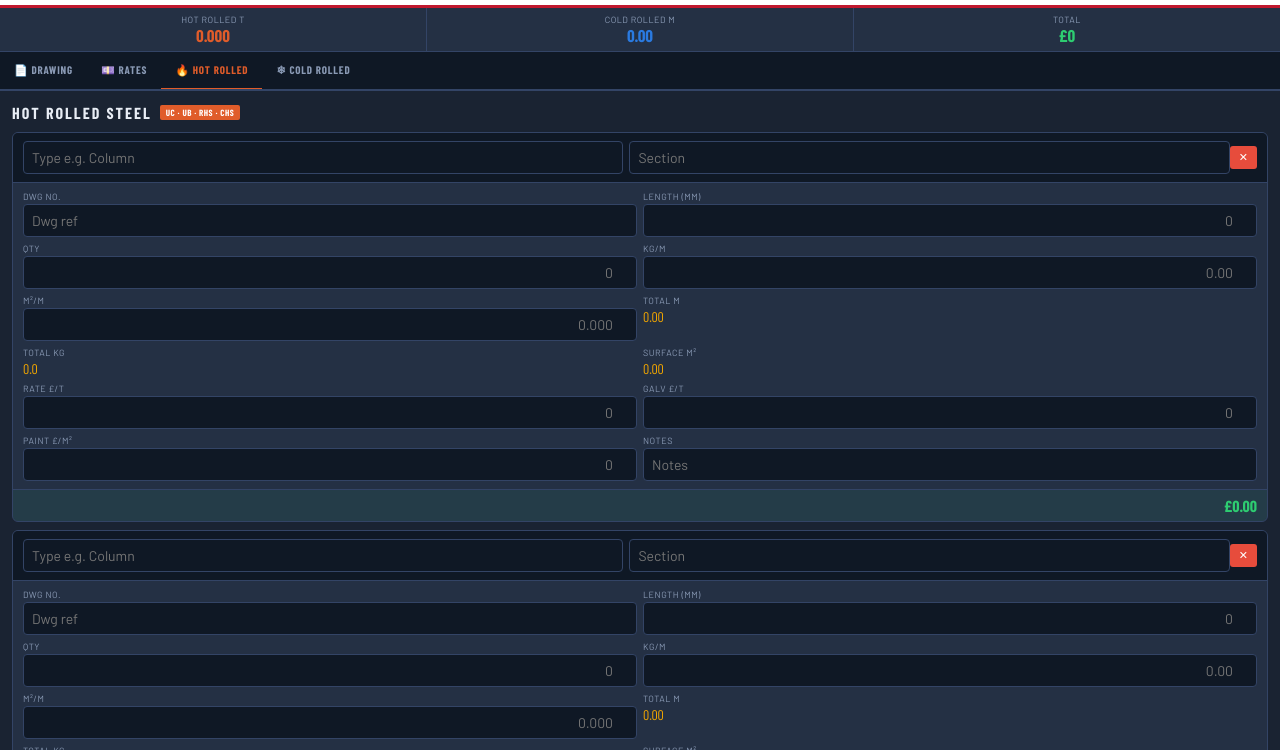
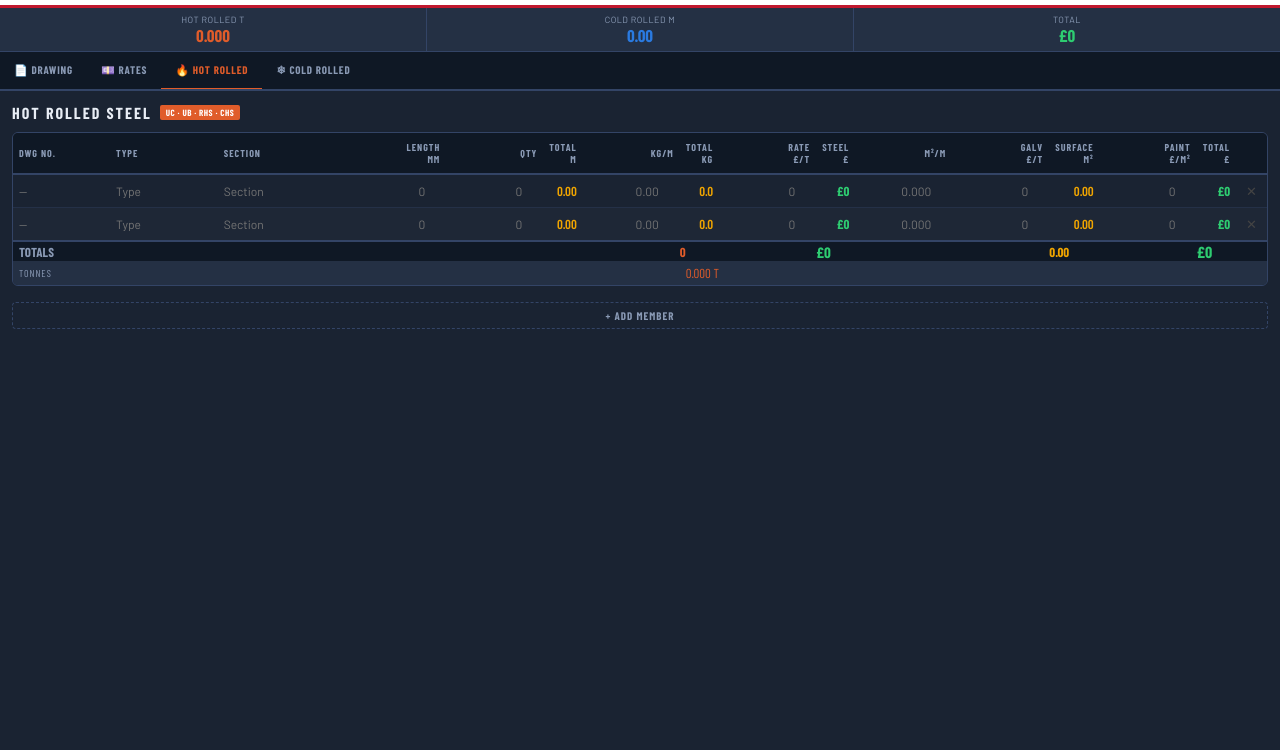
Before and after one commit to daftchip/rl-estimator, a plain HTML site: page index.html in a window 1280 px wide. Both pictures are taken after a click on the element "🔥 HOT ROLLED". Shown: the part 50-800 px from the top of the page. Drawn offline with nearby package versions, Linux system fonts and the light colour scheme; a web font is replaced by a local one.

Commit message:
Update index.html

```diff
--- a/index.html
+++ b/index.html
@@ -88,6 +88,38 @@ input[type=number]{text-align:right;}
 .result-banner.show{display:flex;}
 .result-banner.success{background:#1a3a2a;border:1px solid var(--green);color:var(--green);}
 .result-banner.error{background:#3a1a1a;border:1px solid var(--red);color:var(--red);}
+
+/* ── TAKE-OFF TABLE ── */
+.takeoff-wrap{overflow-x:auto;-webkit-overflow-scrolling:touch;margin-bottom:10px;border-radius:6px;border:1px solid var(--border);}
+.takeoff-table{width:100%;border-collapse:collapse;min-width:900px;}
+.takeoff-table thead tr{background:var(--inp);}
+.takeoff-table thead th{font-family:'Barlow Condensed',sans-serif;font-size:10px;font-weight:700;letter-spacing:1px;text-transform:uppercase;color:var(--dim);padding:8px 6px;text-align:right;border-bottom:2px solid var(--border);white-space:nowrap;}
+.takeoff-table thead th:first-child,.takeoff-table thead th:nth-child(2),.takeoff-table thead th:nth-child(3){text-align:left;}
+.takeoff-table tbody tr{border-bottom:1px solid rgba(51,68,102,0.4);transition:background .15s;}
+.takeoff-table tbody tr:hover{background:rgba(240,165,0,0.04);}
+.takeoff-table tbody tr:nth-child(even){background:rgba(255,255,255,0.02);}
+.takeoff-table tbody td{padding:7px 6px;font-size:12px;text-align:right;vertical-align:middle;}
+.takeoff-table tbody td:first-child,.takeoff-table tbody td:nth-child(2),.takeoff-table tbody td:nth-child(3){text-align:left;}
+.takeoff-table tbody td input{background:transparent;border:none;color:var(--text);font-family:'Barlow',sans-serif;font-size:12px;text-align:right;width:100%;min-width:50px;padding:2px 0;-webkit-appearance:none;}
+.takeoff-table tbody td input:focus{outline:none;color:var(--accent);}
+.takeoff-table tbody td input.left{text-align:left;}
+.takeoff-table tbody td.calc{color:var(--accent);font-family:'Barlow Condensed',sans-serif;font-size:13px;font-weight:600;}
+.takeoff-table tbody td.price{color:var(--green);font-family:'Barlow Condensed',sans-serif;font-size:13px;font-weight:700;}
+.takeoff-table tbody td.del-cell{text-align:center;width:28px;}
+.del-btn{background:none;border:none;color:#444;cursor:pointer;font-size:13px;padding:2px 4px;border-radius:3px;line-height:1;}
+.del-btn:hover{background:var(--red);color:#fff;}
+/* section group header */
+.grp-hdr td{background:linear-gradient(90deg,rgba(224,92,42,0.15),transparent);font-family:'Barlow Condensed',sans-serif;font-size:11px;font-weight:700;letter-spacing:1.5px;text-transform:uppercase;color:var(--hot);padding:5px 6px!important;border-top:1px solid rgba(224,92,42,0.3);}
+/* totals row */
+.tot-row td{background:var(--inp);font-family:'Barlow Condensed',sans-serif;font-size:13px;font-weight:700;color:var(--accent);border-top:2px solid var(--border);}
+.tot-row td.price{color:var(--green);font-size:15px;}
+/* cold table */
+.takeoff-table.cold thead tr{background:var(--inp);}
+.takeoff-table.cold .grp-hdr td{background:linear-gradient(90deg,rgba(42,122,224,0.15),transparent);color:var(--cold);border-top:1px solid rgba(42,122,224,0.3);}
+/* add row btn */
+.add-row-btn{background:none;border:1px dashed var(--border);color:var(--dim);font-family:'Barlow Condensed',sans-serif;font-size:11px;font-weight:700;letter-spacing:1px;text-transform:uppercase;padding:6px 12px;border-radius:4px;cursor:pointer;width:100%;margin-top:6px;transition:all .2s;}
+.add-row-btn:hover{border-color:var(--accent);color:var(--accent);}
+
 </style>
 </head>
 <body>
@@ -208,29 +240,89 @@ input[type=number]{text-align:right;}
 
   <div id="panel-hot" class="hidden">
     <div class="sec-title">Hot Rolled Steel <span class="badge badge-hot">UC · UB · RHS · CHS</span></div>
-    <div id="hot-rows"></div>
-    <button class="btn-add" onclick="addRow('hot')">+ Add Member</button>
-    <div class="grand-total">
-      <div class="gt-item"><div class="gt-label">Total Kg</div><div class="gt-val or" id="tot-hr-kg">0</div></div>
-      <div class="gt-item"><div class="gt-label">Tonnes</div><div class="gt-val or" id="tot-hr-tns">0.000</div></div>
-      <div class="gt-item"><div class="gt-label">Surface m²</div><div class="gt-val or" id="tot-hr-sa">0.00</div></div>
-      <div class="gt-item"><div class="gt-label">Total £</div><div class="gt-val gr" id="tot-hr-total">£0.00</div></div>
+    <div class="takeoff-wrap">
+      <table class="takeoff-table">
+        <thead>
+          <tr>
+            <th style="min-width:60px">Dwg No.</th>
+            <th style="min-width:80px">Type</th>
+            <th style="min-width:120px">Section</th>
+            <th>Length<br>mm</th>
+            <th>Qty</th>
+            <th>Total<br>m</th>
+            <th>Kg/m</th>
+            <th>Total<br>Kg</th>
+            <th>Rate<br>£/T</th>
+            <th>Steel<br>£</th>
+            <th>M²/m</th>
+            <th>Galv<br>£/T</th>
+            <th>Surface<br>m²</th>
+            <th>Paint<br>£/m²</th>
+            <th>Total<br>£</th>
+            <th></th>
+          </tr>
+        </thead>
+        <tbody id="hot-rows"></tbody>
+        <tfoot>
+          <tr class="tot-row">
+            <td colspan="7" style="text-align:left;padding-left:6px;color:var(--dim)">TOTALS</td>
+            <td id="tot-hr-kg" style="color:var(--hot)">0</td>
+            <td></td>
+            <td id="tot-hr-total" class="price">£0</td>
+            <td></td>
+            <td></td>
+            <td id="tot-hr-sa" style="color:var(--accent)">0.00</td>
+            <td></td>
+            <td class="price" style="font-size:16px" id="tot-hr-grand">£0</td>
+            <td></td>
+          </tr>
+          <tr style="background:var(--bg2)">
+            <td colspan="7" style="padding:4px 6px;font-size:10px;color:var(--dim);font-family:'Barlow Condensed',sans-serif;letter-spacing:1px;text-transform:uppercase">Tonnes</td>
+            <td colspan="9" style="padding:4px 6px;font-family:'Barlow Condensed',sans-serif;font-size:13px;color:var(--hot)" id="tot-hr-tns">0.000 T</td>
+          </tr>
+        </tfoot>
+      </table>
     </div>
+    <button class="add-row-btn" onclick="addRow('hot')">+ Add Member</button>
+    <div class="content-pad"></div>
+  </div>
+  <div id="panel-cold" class="hidden">
+    <div class="sec-title">Cold Rolled — Metsec <span class="badge badge-cold">PURLINS · RAILS</span></div>
+    <div class="takeoff-wrap">
+      <table class="takeoff-table cold">
+        <thead>
+          <tr>
+            <th style="min-width:60px">Dwg No.</th>
+            <th style="min-width:80px">Type</th>
+            <th style="min-width:100px">Section</th>
+            <th>Length<br>mm</th>
+            <th>Qty</th>
+            <th>Total<br>m</th>
+            <th>Kg/m</th>
+            <th>Weight<br>Kg</th>
+            <th>Rate<br>£/m</th>
+            <th>Price<br>£</th>
+            <th></th>
+          </tr>
+        </thead>
+        <tbody id="cold-rows"></tbody>
+        <tfoot>
+          <tr class="tot-row">
+            <td colspan="5" style="text-align:left;padding-left:6px;color:var(--dim)">TOTALS</td>
+            <td id="tot-cr-m" style="color:var(--cold)">0.00</td>
+            <td></td>
+            <td id="tot-cr-kg" style="color:var(--cold)">0</td>
+            <td></td>
+            <td id="tot-cr-price" class="price">£0</td>
+            <td></td>
+          </tr>
+        </tfoot>
+      </table>
+    </div>
+    <button class="add-row-btn" onclick="addRow('cold')">+ Add Member</button>
     <div class="content-pad"></div>
   </div>
 
-  <div id="panel-cold" class="hidden">
-    <div class="sec-title">Cold Rolled — Metsec <span class="badge badge-cold">PURLINS · RAILS</span></div>
-    <div id="cold-rows"></div>
-    <button class="btn-add" onclick="addRow('cold')">+ Add Member</button>
-    <div class="grand-total">
-      <div class="gt-item"><div class="gt-label">Total Metres</div><div class="gt-val bl" id="tot-cr-m">0.00</div></div>
-      <div class="gt-item"><div class="gt-label">Weight Kg</div><div class="gt-val bl" id="tot-cr-kg">0</div></div>
-      <div class="gt-item"><div class="gt-label">Total £</div><div class="gt-val gr" id="tot-cr-price">£0.00</div></div>
-      <div class="gt-item"><div class="gt-label">&nbsp;</div><div class="gt-val">&nbsp;</div></div>
-    </div>
-    <div class="content-pad"></div>
-  </div>
 
 </div>
 </div>
@@ -252,71 +344,86 @@ function calcC(r){
   const totalM=((+r.length||0)/1000)*(+r.qty||0);
   return{totalM,kg:totalM*(+r.kgm||0),price:totalM*(+r.rate||0)};
 }
+
+// ── SORT helpers ──
+function sectionWeight(section){
+  const m=section.match(/x(\d+(\.\d+)?)(UC|UB|RHS|CHS|SHS)?$/i);
+  return m?parseFloat(m[1]):0;
+}
+function sortHot(){
+  hotRows.sort((a,b)=>{
+    const wa=+a.kgm||sectionWeight(a.section),wb=+b.kgm||sectionWeight(b.section);
+    if(wa!==wb)return wa-wb;
+    return (a.section||'').localeCompare(b.section||'');
+  });
+}
+function sortCold(){
+  coldRows.sort((a,b)=>(a.section||'').localeCompare(b.section||''));
+}
+
+// ── HOT ROLLED TABLE ──
 function renderHot(){
+  sortHot();
   let sKg=0,sSA=0,sTot=0;
-  document.getElementById('hot-rows').innerHTML=hotRows.map(r=>{
+  let rows='';
+  hotRows.forEach(r=>{
     const c=calcH(r);sKg+=c.kg;sSA+=c.sa;sTot+=c.total;
-    return `<div class="row-card">
-      <div class="row-card-header">
-        <div style="display:flex;gap:6px;flex:1;min-width:0">
-          <input type="text" value="${esc(r.type)}" onchange="upd('hot',${r.id},'type',this.value)" placeholder="Type e.g. Column" style="flex:1;min-width:0">
-          <input type="text" value="${esc(r.section)}" onchange="upd('hot',${r.id},'section',this.value)" placeholder="Section" style="flex:1;min-width:0">
-        </div>
-        <button class="btn-danger" onclick="delRow('hot',${r.id})">✕</button>
-      </div>
-      <div class="row-card-body">
-        <div class="field-group"><div class="field-label">Dwg No.</div><input type="text" value="${esc(r.dwg)}" onchange="upd('hot',${r.id},'dwg',this.value)" placeholder="Dwg ref"></div>
-        <div class="field-group"><div class="field-label">Length (mm)</div><input type="number" value="${r.length}" onchange="upd('hot',${r.id},'length',this.value)" placeholder="0"></div>
-        <div class="field-group"><div class="field-label">Qty</div><input type="number" value="${r.qty}" onchange="upd('hot',${r.id},'qty',this.value)" placeholder="0"></div>
-        <div class="field-group"><div class="field-label">Kg/m</div><input type="number" value="${r.kgm}" onchange="upd('hot',${r.id},'kgm',this.value)" placeholder="0.00" step="0.01"></div>
-        <div class="field-group"><div class="field-label">M²/m</div><input type="number" value="${r.m2m}" onchange="upd('hot',${r.id},'m2m',this.value)" placeholder="0.000" step="0.001"></div>
-        <div class="field-group"><div class="field-label">Total m</div><div class="field-val">${c.totalM.toFixed(2)}</div></div>
-        <div class="field-group"><div class="field-label">Total Kg</div><div class="field-val">${c.kg.toFixed(1)}</div></div>
-        <div class="field-group"><div class="field-label">Surface m²</div><div class="field-val">${c.sa.toFixed(2)}</div></div>
-        <div class="field-group"><div class="field-label">Rate £/T</div><input type="number" value="${r.rate}" onchange="upd('hot',${r.id},'rate',this.value)" placeholder="0"></div>
-        <div class="field-group"><div class="field-label">Galv £/T</div><input type="number" value="${r.galvRate}" onchange="upd('hot',${r.id},'galvRate',this.value)" placeholder="0"></div>
-        <div class="field-group"><div class="field-label">Paint £/m²</div><input type="number" value="${r.paintRate}" onchange="upd('hot',${r.id},'paintRate',this.value)" placeholder="0"></div>
-        <div class="field-group"><div class="field-label">Notes</div><input type="text" value="${esc(r.notes)}" onchange="upd('hot',${r.id},'notes',this.value)" placeholder="Notes"></div>
-      </div>
-      <div class="row-card-total"><span class="total-price">£${c.total.toFixed(2)}</span></div>
-    </div>`;
-  }).join('');
-  document.getElementById('tot-hr-kg').textContent=Math.round(sKg).toLocaleString();
-  document.getElementById('tot-hr-tns').textContent=(sKg/1000).toFixed(3);
-  document.getElementById('tot-hr-sa').textContent=sSA.toFixed(2);
-  document.getElementById('tot-hr-total').textContent='£'+sTot.toFixed(2);
+    rows+=`<tr data-id="${r.id}">
+      <td><input class="left" type="text" value="${esc(r.dwg)}" onchange="upd('hot',${r.id},'dwg',this.value)" placeholder="—"></td>
+      <td><input class="left" type="text" value="${esc(r.type)}" onchange="upd('hot',${r.id},'type',this.value)" placeholder="Type"></td>
+      <td><input class="left" type="text" value="${esc(r.section)}" onchange="upd('hot',${r.id},'section',this.value)" placeholder="Section"></td>
+      <td><input type="number" value="${r.length||''}" onchange="upd('hot',${r.id},'length',this.value)" placeholder="0"></td>
+      <td><input type="number" value="${r.qty||''}" onchange="upd('hot',${r.id},'qty',this.value)" placeholder="0"></td>
+      <td class="calc">${c.totalM.toFixed(2)}</td>
+      <td><input type="number" value="${r.kgm||''}" onchange="upd('hot',${r.id},'kgm',this.value)" placeholder="0.00" step="0.01"></td>
+      <td class="calc">${c.kg.toFixed(1)}</td>
+      <td><input type="number" value="${r.rate||''}" onchange="upd('hot',${r.id},'rate',this.value)" placeholder="0"></td>
+      <td class="price">£${c.sp.toFixed(0)}</td>
+      <td><input type="number" value="${r.m2m||''}" onchange="upd('hot',${r.id},'m2m',this.value)" placeholder="0.000" step="0.001"></td>
+      <td><input type="number" value="${r.galvRate||''}" onchange="upd('hot',${r.id},'galvRate',this.value)" placeholder="0"></td>
+      <td class="calc">${c.sa.toFixed(2)}</td>
+      <td><input type="number" value="${r.paintRate||''}" onchange="upd('hot',${r.id},'paintRate',this.value)" placeholder="0"></td>
+      <td class="price">£${c.total.toFixed(0)}</td>
+      <td class="del-cell"><button class="del-btn" onclick="delRow('hot',${r.id})">✕</button></td>
+    </tr>`;
+  });
+  document.getElementById('hot-rows').innerHTML=rows;
+  // totals
+  const kgEl=document.getElementById('tot-hr-kg');if(kgEl)kgEl.textContent=Math.round(sKg).toLocaleString();
+  const tnsEl=document.getElementById('tot-hr-tns');if(tnsEl)tnsEl.textContent=(sKg/1000).toFixed(3)+' T';
+  const saEl=document.getElementById('tot-hr-sa');if(saEl)saEl.textContent=sSA.toFixed(2);
+  document.getElementById('tot-hr-total').textContent='£'+Math.round(sTot).toLocaleString();
   updateSummary();
 }
+
+// ── COLD ROLLED TABLE ──
 function renderCold(){
+  sortCold();
   let sM=0,sKg=0,sP=0;
-  document.getElementById('cold-rows').innerHTML=coldRows.map(r=>{
+  let rows='';
+  coldRows.forEach(r=>{
     const c=calcC(r);sM+=c.totalM;sKg+=c.kg;sP+=c.price;
-    return `<div class="row-card">
-      <div class="row-card-header">
-        <div style="display:flex;gap:6px;flex:1;min-width:0">
-          <input type="text" value="${esc(r.type)}" onchange="upd('cold',${r.id},'type',this.value)" placeholder="Type e.g. Purlin" style="flex:1;min-width:0">
-          <input type="text" value="${esc(r.section)}" onchange="upd('cold',${r.id},'section',this.value)" placeholder="Section" style="flex:1;min-width:0">
-        </div>
-        <button class="btn-danger" onclick="delRow('cold',${r.id})">✕</button>
-      </div>
-      <div class="row-card-body">
-        <div class="field-group"><div class="field-label">Dwg No.</div><input type="text" value="${esc(r.dwg)}" onchange="upd('cold',${r.id},'dwg',this.value)" placeholder="Dwg ref"></div>
-        <div class="field-group"><div class="field-label">Length (mm)</div><input type="number" value="${r.length}" onchange="upd('cold',${r.id},'length',this.value)" placeholder="0"></div>
-        <div class="field-group"><div class="field-label">Qty</div><input type="number" value="${r.qty}" onchange="upd('cold',${r.id},'qty',this.value)" placeholder="0"></div>
-        <div class="field-group"><div class="field-label">Kg/m</div><input type="number" value="${r.kgm}" onchange="upd('cold',${r.id},'kgm',this.value)" placeholder="0.00" step="0.01"></div>
-        <div class="field-group"><div class="field-label">Total m</div><div class="field-val">${c.totalM.toFixed(2)}</div></div>
-        <div class="field-group"><div class="field-label">Weight Kg</div><div class="field-val">${c.kg.toFixed(1)}</div></div>
-        <div class="field-group"><div class="field-label">Rate £/m</div><input type="number" value="${r.rate}" onchange="upd('cold',${r.id},'rate',this.value)" placeholder="0"></div>
-        <div class="field-group"><div class="field-label">Notes</div><input type="text" value="${esc(r.notes)}" onchange="upd('cold',${r.id},'notes',this.value)" placeholder="Notes"></div>
-      </div>
-      <div class="row-card-total"><span class="total-price">£${c.price.toFixed(2)}</span></div>
-    </div>`;
-  }).join('');
+    rows+=`<tr data-id="${r.id}">
+      <td><input class="left" type="text" value="${esc(r.dwg)}" onchange="upd('cold',${r.id},'dwg',this.value)" placeholder="—"></td>
+      <td><input class="left" type="text" value="${esc(r.type)}" onchange="upd('cold',${r.id},'type',this.value)" placeholder="Type"></td>
+      <td><input class="left" type="text" value="${esc(r.section)}" onchange="upd('cold',${r.id},'section',this.value)" placeholder="Section"></td>
+      <td><input type="number" value="${r.length||''}" onchange="upd('cold',${r.id},'length',this.value)" placeholder="0"></td>
+      <td><input type="number" value="${r.qty||''}" onchange="upd('cold',${r.id},'qty',this.value)" placeholder="0"></td>
+      <td class="calc">${c.totalM.toFixed(2)}</td>
+      <td><input type="number" value="${r.kgm||''}" onchange="upd('cold',${r.id},'kgm',this.value)" placeholder="0.00" step="0.01"></td>
+      <td class="calc">${c.kg.toFixed(1)}</td>
+      <td><input type="number" value="${r.rate||''}" onchange="upd('cold',${r.id},'rate',this.value)" placeholder="0"></td>
+      <td class="price">£${c.price.toFixed(0)}</td>
+      <td class="del-cell"><button class="del-btn" onclick="delRow('cold',${r.id})">✕</button></td>
+    </tr>`;
+  });
+  document.getElementById('cold-rows').innerHTML=rows;
   document.getElementById('tot-cr-m').textContent=sM.toFixed(2);
   document.getElementById('tot-cr-kg').textContent=Math.round(sKg).toLocaleString();
-  document.getElementById('tot-cr-price').textContent='£'+sP.toFixed(2);
+  document.getElementById('tot-cr-price').textContent='£'+Math.round(sP).toLocaleString();
   updateSummary();
 }
+
 function updateSummary(){
   const hrKg=hotRows.reduce((s,r)=>s+calcH(r).kg,0);
   const hrT=hotRows.reduce((s,r)=>s+calcH(r).total,0);
```
